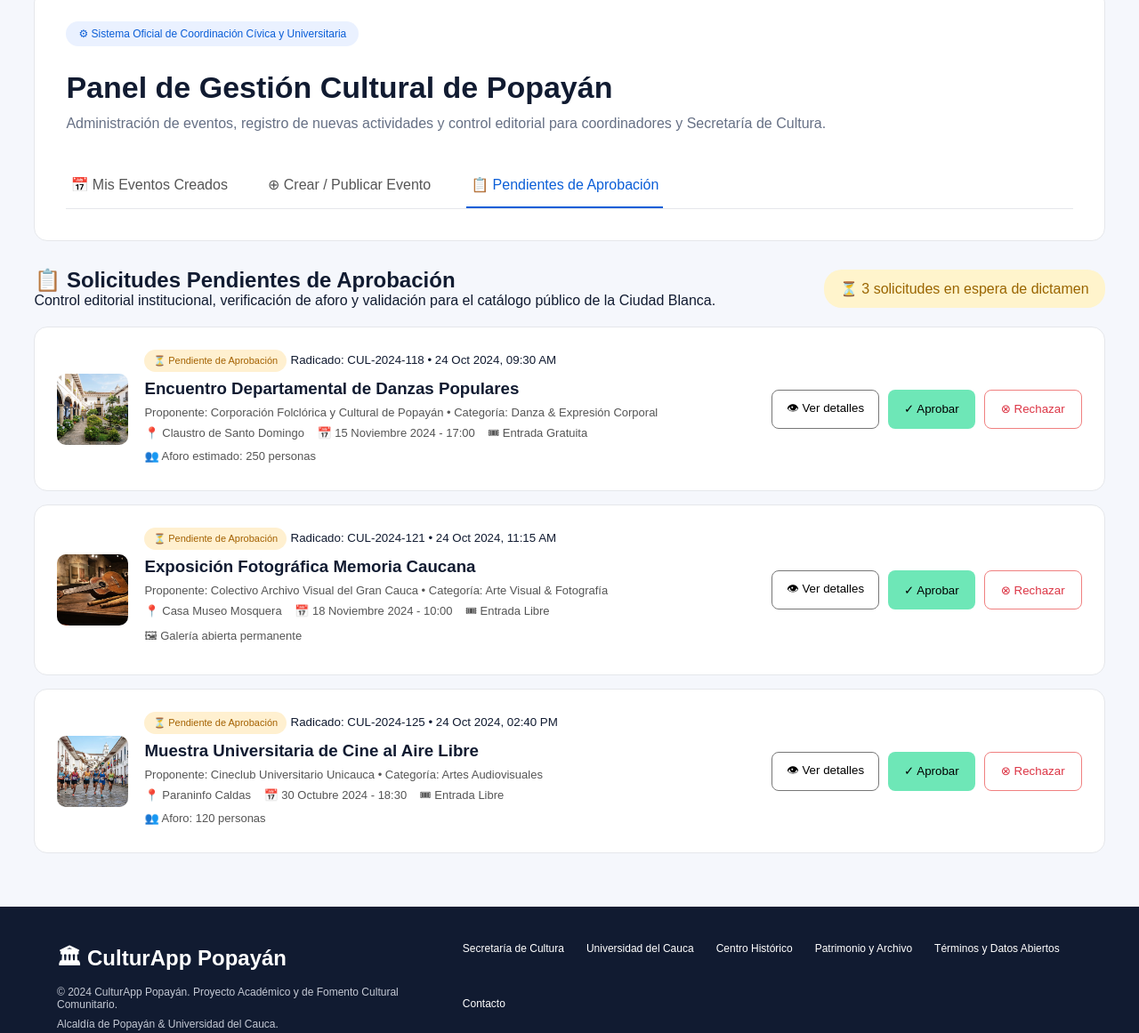
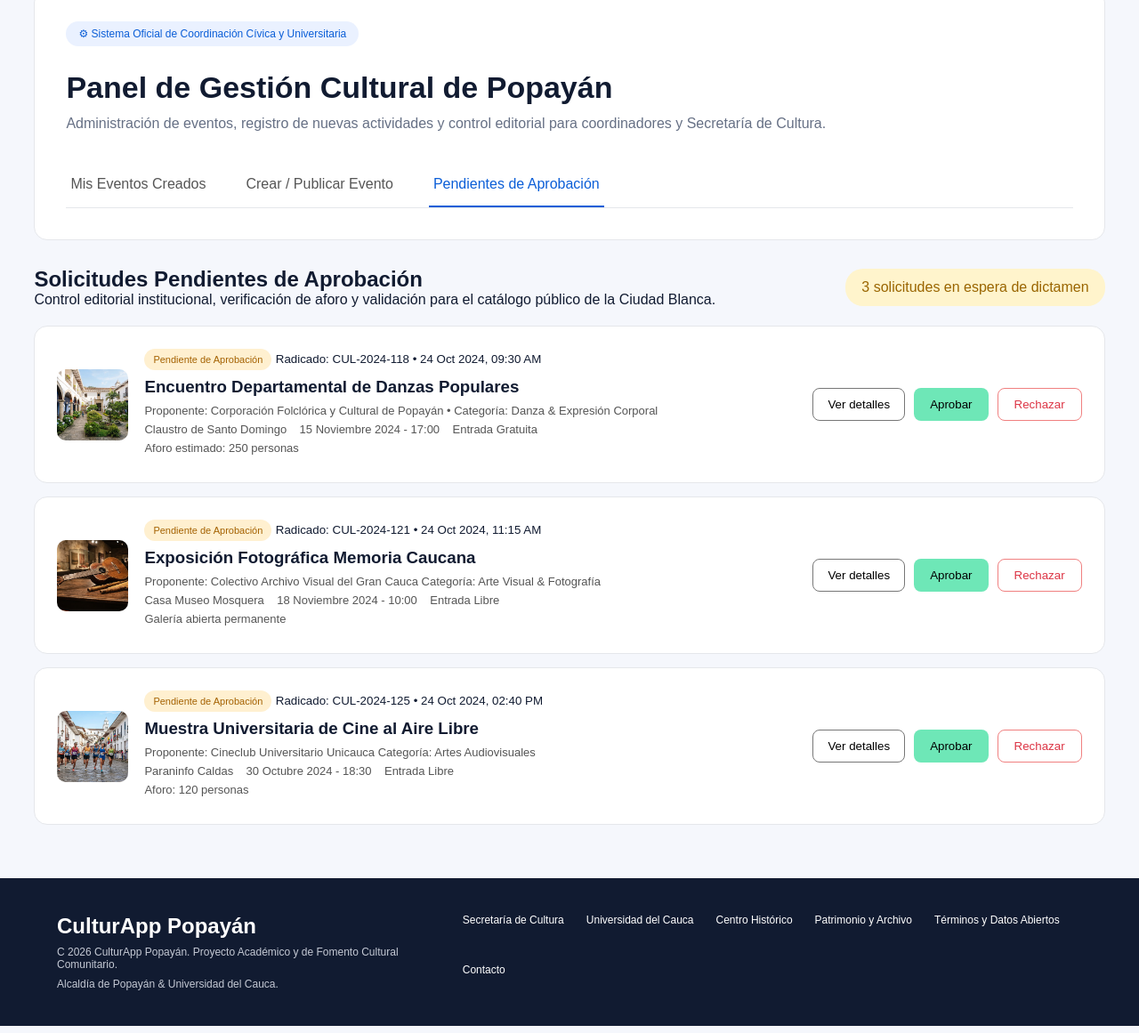
Before and after one commit to ccarlosfour098-jpg/CulturaApp, a plain HTML site: page paginas/gestionEventos.html in a window 1280 px wide. Shown: the part 107-1268 px from the top of the page at 89% size. Drawn offline with Linux system fonts and the light colour scheme.

Commit message:
Reajuste en gestionEventos.html

```diff
--- a/paginas/gestionEventos.html
+++ b/paginas/gestionEventos.html
@@ -99,15 +99,15 @@
             <div class="tabs">
 
                 <a href="#" class="tab">
-                    📅 Mis Eventos Creados
+                    Mis Eventos Creados
                 </a>
 
                 <a href="#" class="tab">
-                    ⊕ Crear / Publicar Evento
+                    Crear / Publicar Evento
                 </a>
 
                 <a href="#" class="tab activa">
-                    📋 Pendientes de Aprobación
+                    Pendientes de Aprobación
                 </a>
 
             </div>
@@ -122,7 +122,7 @@
             <div>
 
                 <h2>
-                    📋 Solicitudes Pendientes de Aprobación
+                    Solicitudes Pendientes de Aprobación
                 </h2>
 
                 <p>
@@ -134,7 +134,7 @@
 
 
             <div class="aviso">
-                ⏳ 3 solicitudes en espera de dictamen
+                3 solicitudes en espera de dictamen
             </div>
 
         </div>
@@ -152,7 +152,7 @@
             <div class="solicitud-info">
 
                 <span class="estado">
-                    ⏳ Pendiente de Aprobación
+                    Pendiente de Aprobación
                 </span>
 
                 <small>
@@ -172,16 +172,16 @@
 
 
                 <p>
-                    📍 Claustro de Santo Domingo
+                    Claustro de Santo Domingo
                     &nbsp;&nbsp;
-                    📅 15 Noviembre 2024 - 17:00
+                    15 Noviembre 2024 - 17:00
                     &nbsp;&nbsp;
-                    🎟 Entrada Gratuita
+                    Entrada Gratuita
                 </p>
 
 
                 <p>
-                    👥 Aforo estimado: 250 personas
+                    Aforo estimado: 250 personas
                 </p>
 
             </div>
@@ -190,15 +190,15 @@
             <div class="acciones">
 
                 <button class="btn-ver">
-                    👁 Ver detalles
+                    Ver detalles
                 </button>
 
                 <button class="btn-aprobar">
-                    ✓ Aprobar
+                    Aprobar
                 </button>
 
                 <button class="btn-rechazar">
-                    ⊗ Rechazar
+                    Rechazar
                 </button>
 
             </div>
@@ -218,7 +218,7 @@
             <div class="solicitud-info">
 
                 <span class="estado">
-                    ⏳ Pendiente de Aprobación
+                    Pendiente de Aprobación
                 </span>
 
                 <small>
@@ -233,21 +233,21 @@
 
                 <p>
                     Proponente: Colectivo Archivo Visual del Gran Cauca
-                    • Categoría: Arte Visual & Fotografía
+                    Categoría: Arte Visual & Fotografía
                 </p>
 
 
                 <p>
-                    📍 Casa Museo Mosquera
+                    Casa Museo Mosquera
                     &nbsp;&nbsp;
-                    📅 18 Noviembre 2024 - 10:00
+                    18 Noviembre 2024 - 10:00
                     &nbsp;&nbsp;
-                    🎟 Entrada Libre
+                    Entrada Libre
                 </p>
 
 
                 <p>
-                    🖼 Galería abierta permanente
+                    Galería abierta permanente
                 </p>
 
             </div>
@@ -256,15 +256,15 @@
             <div class="acciones">
 
                 <button class="btn-ver">
-                    👁 Ver detalles
+                    Ver detalles
                 </button>
 
                 <button class="btn-aprobar">
-                    ✓ Aprobar
+                    Aprobar
                 </button>
 
                 <button class="btn-rechazar">
-                    ⊗ Rechazar
+                    Rechazar
                 </button>
 
             </div>
@@ -284,7 +284,7 @@
             <div class="solicitud-info">
 
                 <span class="estado">
-                    ⏳ Pendiente de Aprobación
+                    Pendiente de Aprobación
                 </span>
 
                 <small>
@@ -299,21 +299,21 @@
 
                 <p>
                     Proponente: Cineclub Universitario Unicauca
-                    • Categoría: Artes Audiovisuales
+                    Categoría: Artes Audiovisuales
                 </p>
 
 
                 <p>
-                    📍 Paraninfo Caldas
+                    Paraninfo Caldas
                     &nbsp;&nbsp;
-                    📅 30 Octubre 2024 - 18:30
+                    30 Octubre 2024 - 18:30
                     &nbsp;&nbsp;
-                    🎟 Entrada Libre
+                    Entrada Libre
                 </p>
 
 
                 <p>
-                    👥 Aforo: 120 personas
+                    Aforo: 120 personas
                 </p>
 
             </div>
@@ -322,15 +322,15 @@
             <div class="acciones">
 
                 <button class="btn-ver">
-                    👁 Ver detalles
+                    Ver detalles
                 </button>
 
                 <button class="btn-aprobar">
-                    ✓ Aprobar
+                    Aprobar
                 </button>
 
                 <button class="btn-rechazar">
-                    ⊗ Rechazar
+                    Rechazar
                 </button>
 
             </div>
@@ -348,11 +348,11 @@
         <div>
 
             <h2>
-                🏛 CulturApp Popayán
+                CulturApp Popayán
             </h2>
 
             <p>
-                © 2024 CulturApp Popayán.
+                C 2026 CulturApp Popayán.
                 Proyecto Académico y de Fomento Cultural Comunitario.
             </p>
 
```
Also changed, not shown: index.html (+3 -3 lines).
